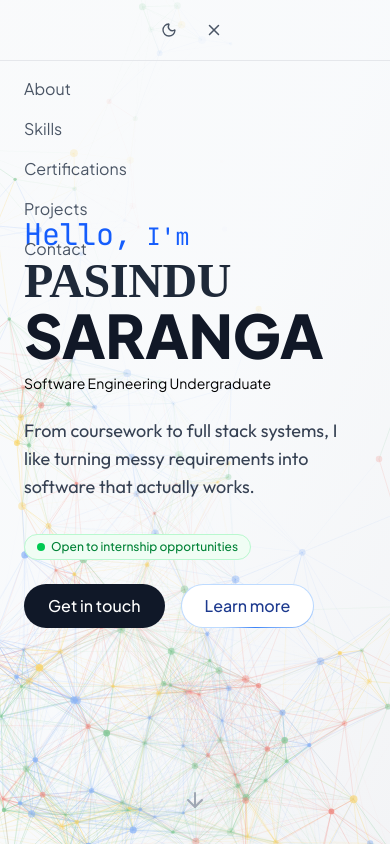
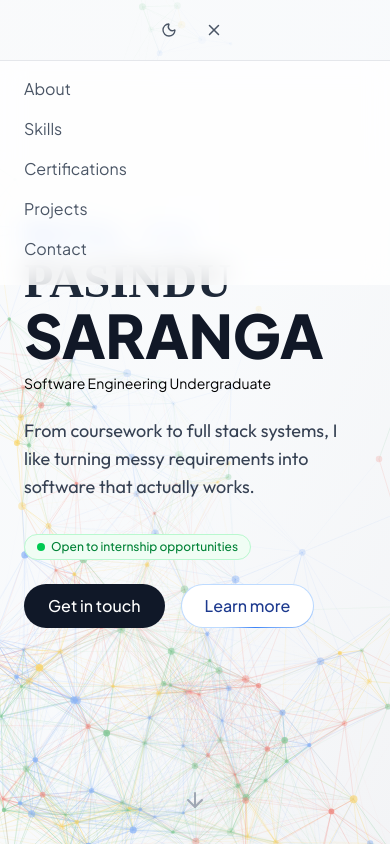
Before and after one commit to SAR4NGA/portfolio, a React (Vite) app: page / in a window 390 px wide. Both pictures are taken after a click on the button 217 px from the left and 30 px from the top of the page. Shown: the top 844 px of the page. Built offline with nearby package versions, Linux system fonts and the light colour scheme; a web font is replaced by a local one.

Commit message:
style: add glassmorphism background to mobile nav dropdown

```diff
--- a/src/components/Navbar.tsx
+++ b/src/components/Navbar.tsx
@@ -183,7 +183,7 @@ export default function Navbar() {
       </div>
 
       {mobileOpen && (
-        <div className="border-t border-gray-200 px-6 pb-4 pt-2 dark:border-gray-800 md:hidden">
+        <div className="pointer-events-auto border-t border-gray-200 bg-white/80 backdrop-blur-md px-6 pb-4 pt-2 dark:border-gray-800 dark:bg-black/80 md:hidden">
           {navLinks.map(link => {
             const isActive = activeSection === link.id
             return (
```
